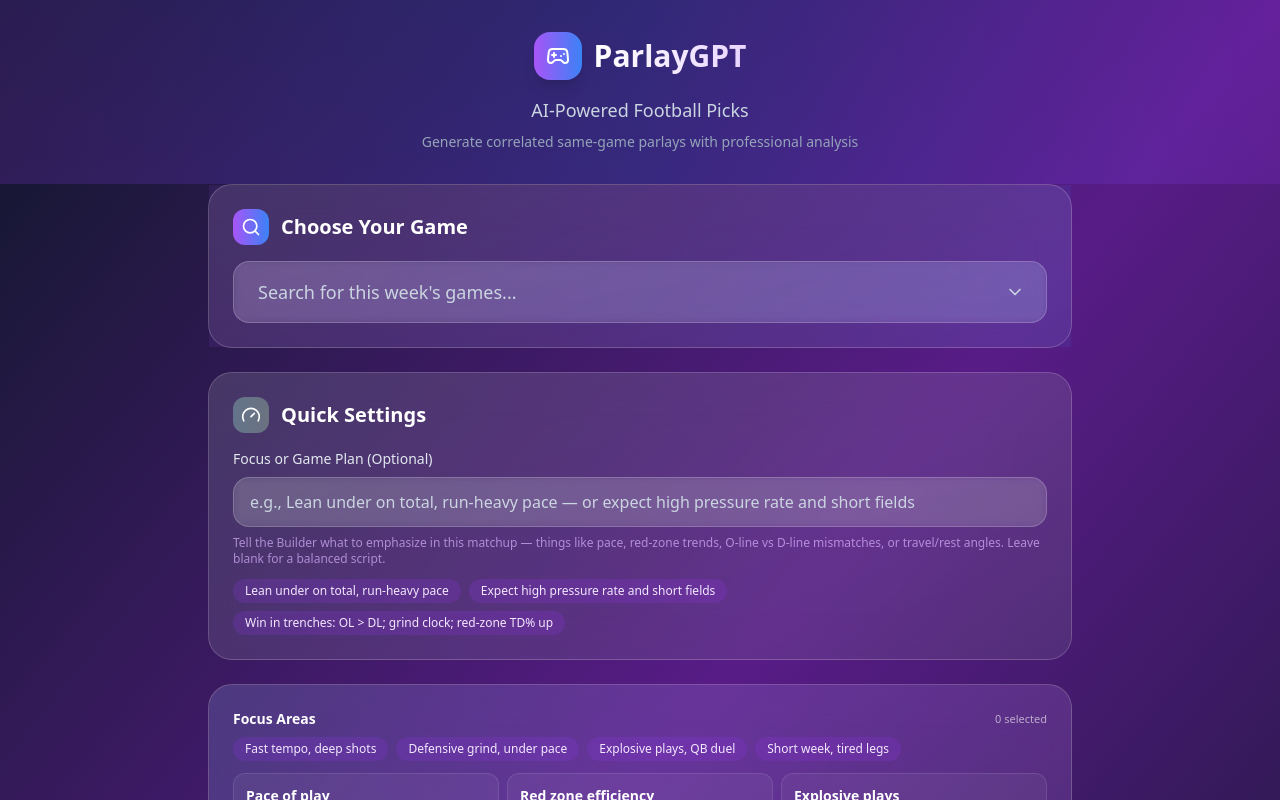
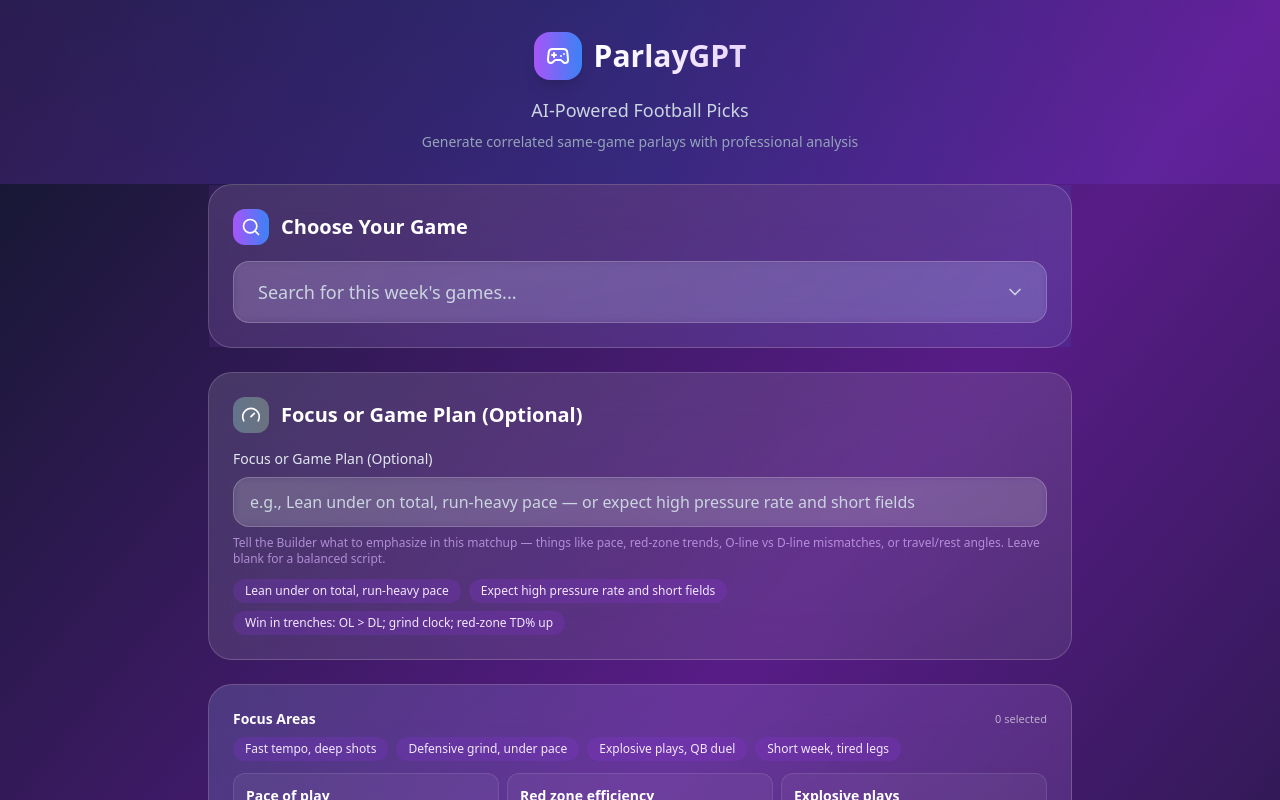
Before and after one commit to KingJoefa/AFBParley, a Next.js app: page / in a window 1280 px wide. Shown: the top 800 px of the page. Built offline with nearby package versions, Linux system fonts and the light colour scheme.

Commit message:
ux: rename Quick Settings header to 'Focus or Game Plan (Optional)'

```diff
--- a/components/AssistedBuilder.tsx
+++ b/components/AssistedBuilder.tsx
@@ -512,7 +512,7 @@
                 <div className="p-2 rounded-xl bg-gradient-to-r from-slate-500 to-gray-500">
                   <Gauge className="text-white" size={20} />
                 </div>
-                <h2 className="text-xl font-semibold text-white">Quick Settings</h2>
+                <h2 className="text-xl font-semibold text-white">Focus or Game Plan (Optional)</h2>
               </div>
 
               <div className="space-y-4">
```
